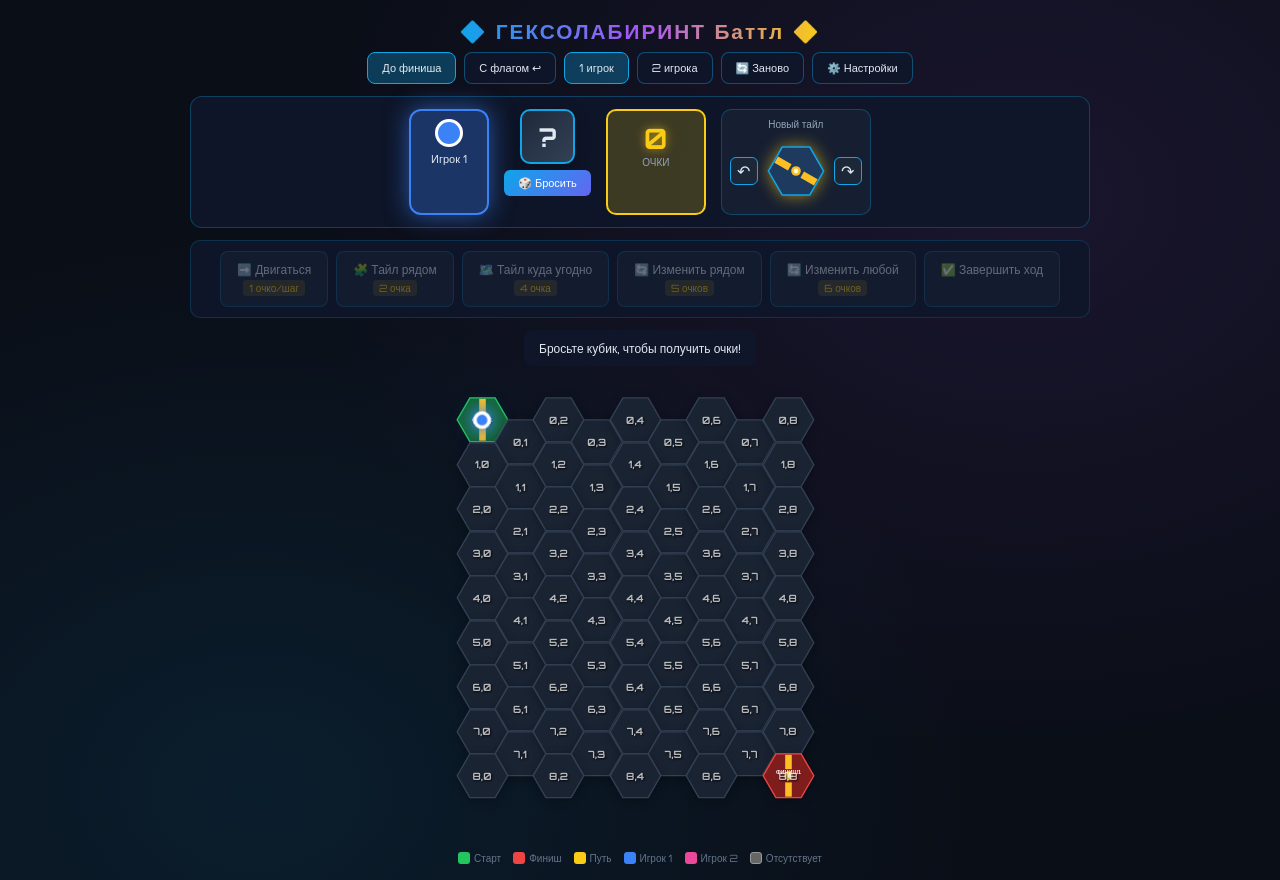
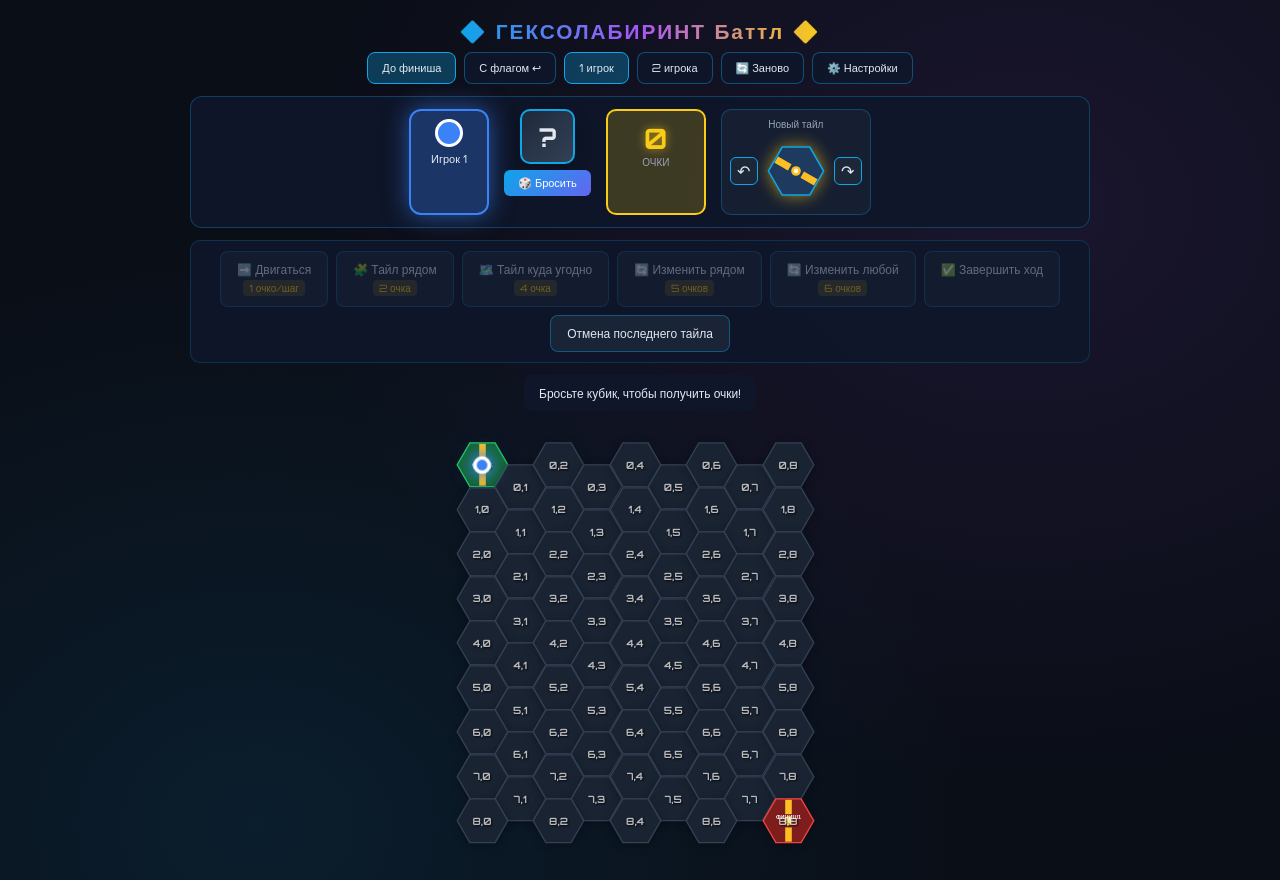
Before and after one commit to shakiller/HexaMazeBattle, a plain HTML site: page index.html in a window 1280 px wide. Shown: the top 880 px of the page. Drawn offline with Linux system fonts and the light colour scheme.

Commit message:
update index.html

```diff
--- a/index.html
+++ b/index.html
@@ -109,6 +109,7 @@
         <button class="action-btn" id="btn-end" onclick="endTurn()" disabled>
             ✅ Завершить ход
         </button>
+        <button id="btn-undo" class="action-btn">Отмена последнего тайла</button>
     </div>
 
     <div class="status-bar" id="status">Нажмите "Бросить" чтобы начать ход</div>
```
